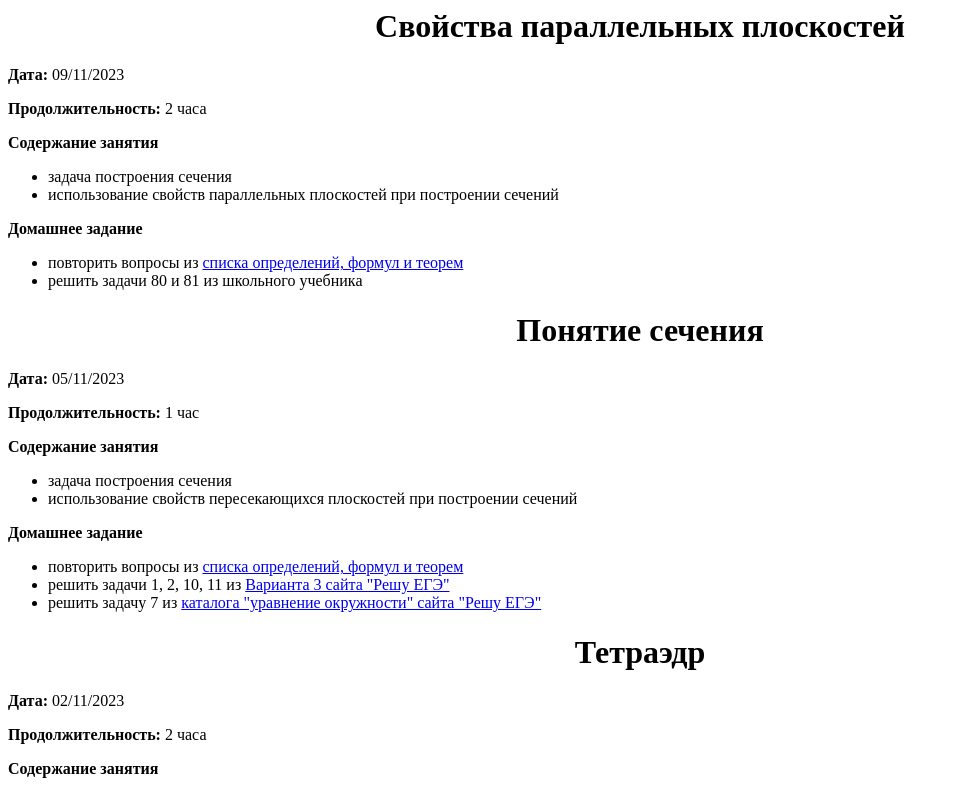
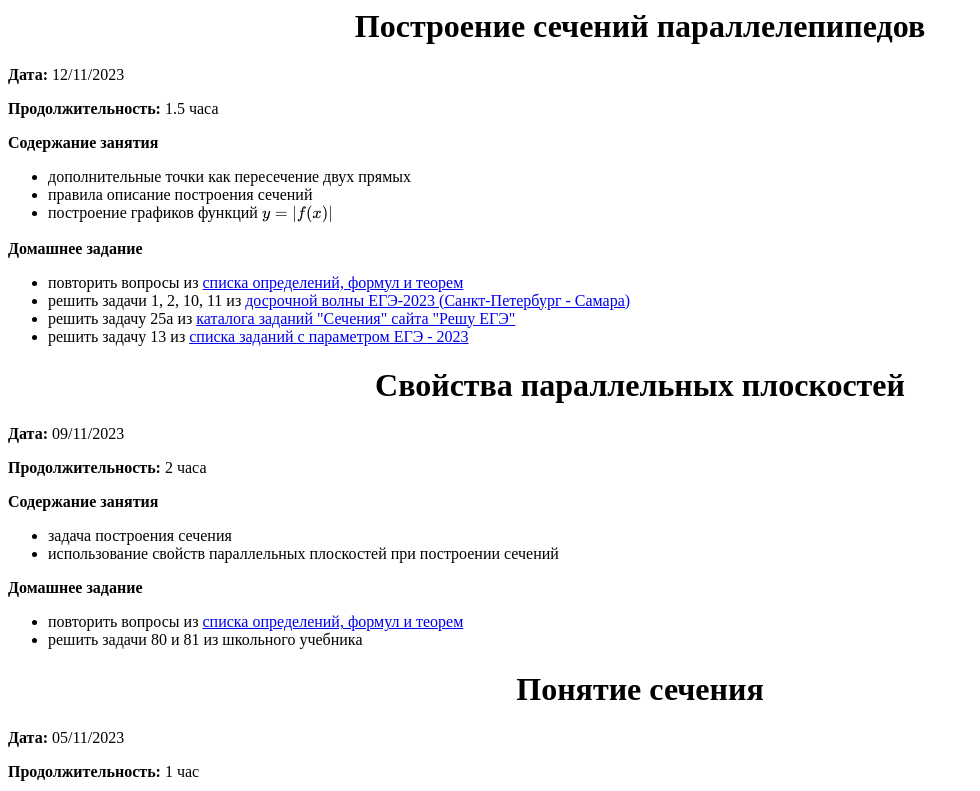
Before and after one commit to alexslovesnov/classes, a plain HTML site: page Makar/Makar.html in a window 1280 px wide. Shown: the top 791 px of the page, without its empty margins (0-980 px from the left). Drawn offline with nearby package versions, Linux system fonts and the light colour scheme; some packages are replaced by stand-ins of ours.

Commit message:
Update Makar.html

```diff
--- a/Makar/Makar.html
+++ b/Makar/Makar.html
@@ -5,6 +5,21 @@
 		<title> Занятия по математике </title>
 	</head>
 	<body>
+
+ 	        <h1 align="center"> Построение сечений параллелепипедов </h1>
+		<p><b> Дата:</b> 12/11/2023 </p>
+		<p><b> Продолжительность:</b> 1.5 часа </p>
+		<p><b> Содержание занятия </b> <ul>
+			<li> дополнительные точки как пересечение двух прямых </li>
+			<li> правила описание построения сечений </li>
+                        <li> построение графиков функций \(y = |f(x)|\) </li>
+		</ul> </p>
+		<p><b> Домашнее задание </b> <ul>
+			<li> повторить вопросы из <a href="MakarCardsList.html"> списка определений, формул и теорем </a> </li>
+			<li> решить задачи 1, 2, 10, 11 из <a href="https://ege.sdamgia.ru/test?id=52093083"> досрочной волны ЕГЭ-2023 (Санкт-Петербург - Самара) </a> </li>
+            <li> решить задачу 25а из <a href="https://ege.sdamgia.ru/test?category_id=282&filter=all"> каталога заданий "Сечения" сайта "Решу ЕГЭ" </a> </li>
+            <li> решить задачу 13 из <a href="https://ege.sdamgia.ru/test?id=52099906"> списка заданий с параметром ЕГЭ - 2023 </a> </li>
+		</ul> </p>
 
  		<h1 align="center"> Свойства параллельных плоскостей </h1>
 		<p><b> Дата:</b> 09/11/2023 </p>
```
